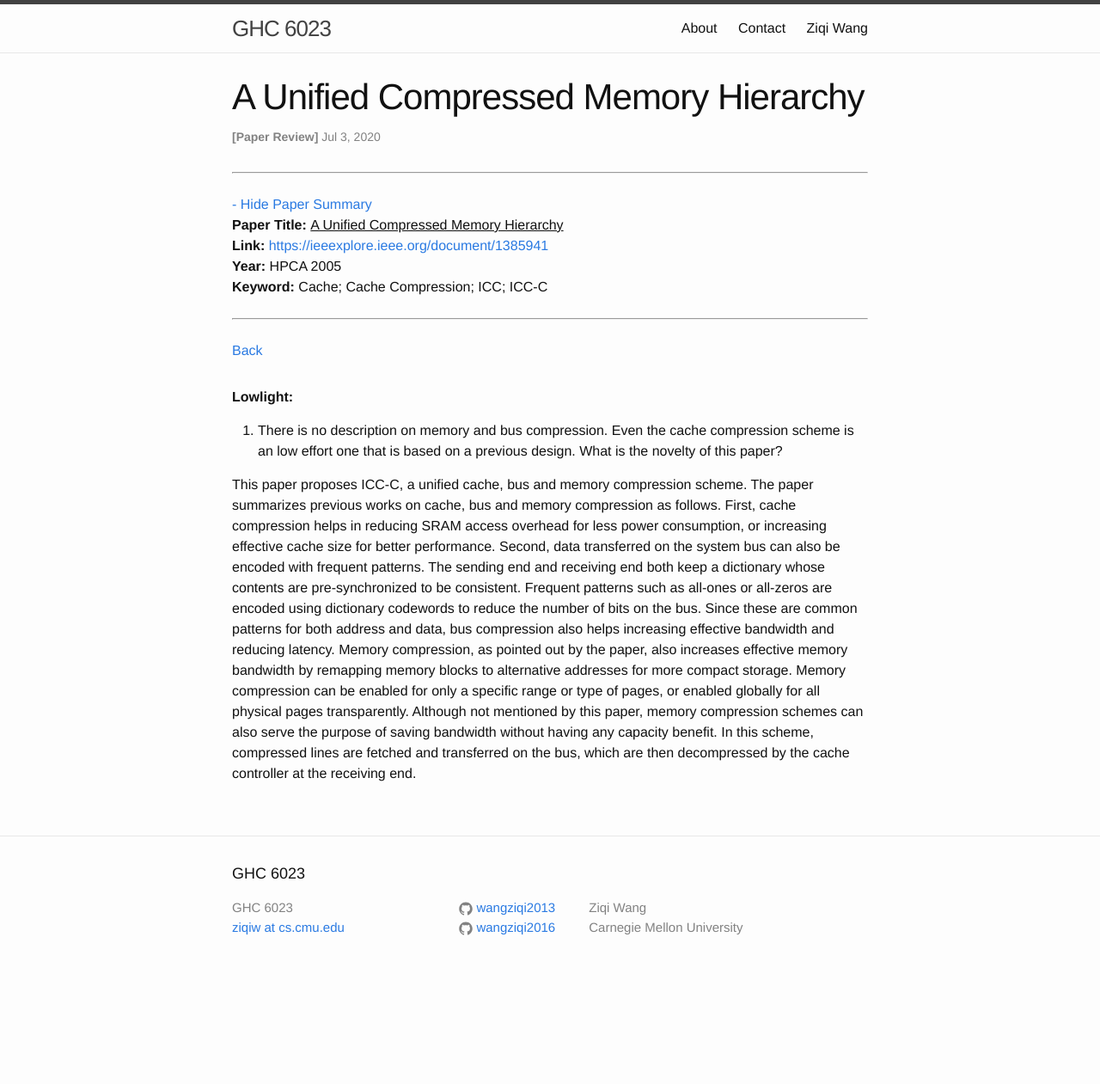
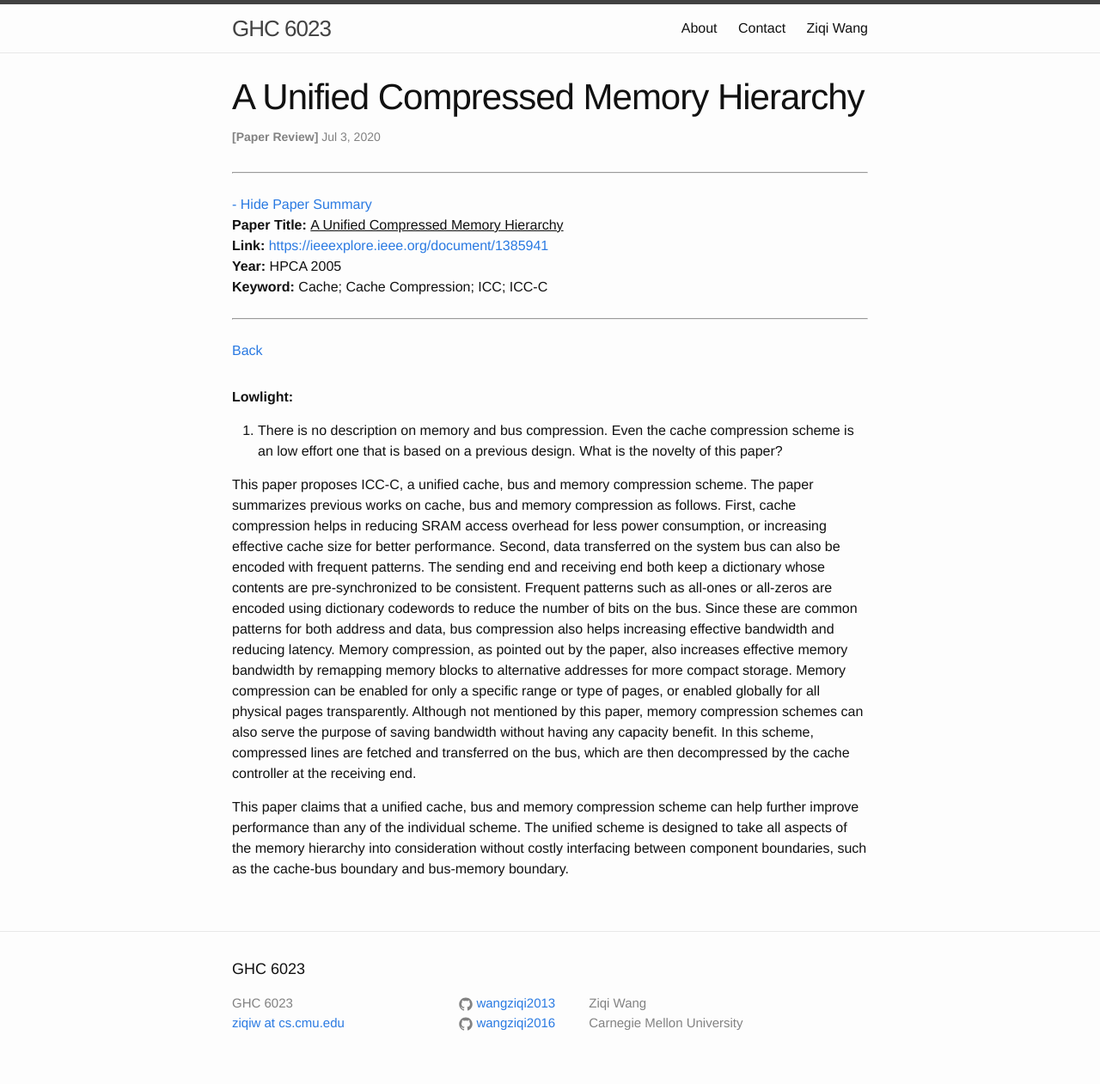
Before and after one commit to wangziqi2013/wangziqi2013.github.io, a Jekyll site: the page built from _posts/2020-07-02-icc-c.markdown, in a window 1280 px wide. Shown: the whole page at 86% size. Built offline with Jekyll 4.4.1, drawn with Linux system fonts in a browser that asks for light colours; before the commit the page ends 1150 px from its top, so only the background shows below that.

Commit message:
Adding boundary

```diff
--- a/_posts/2020-07-02-icc-c.markdown
+++ b/_posts/2020-07-02-icc-c.markdown
@@ -30,3 +30,7 @@ compression can be enabled for only a specific range or type of pages, or enable
 transparently. Although not mentioned by this paper, memory compression schemes can also serve the purpose of saving
 bandwidth without having any capacity benefit. In this scheme, compressed lines are fetched and transferred on the bus,
 which are then decompressed by the cache controller at the receiving end.
+
+This paper claims that a unified cache, bus and memory compression scheme can help further improve performance than any
+of the individual scheme. The unified scheme is designed to take all aspects of the memory hierarchy into consideration
+without costly interfacing between component boundaries, such as the cache-bus boundary and bus-memory boundary.
```
